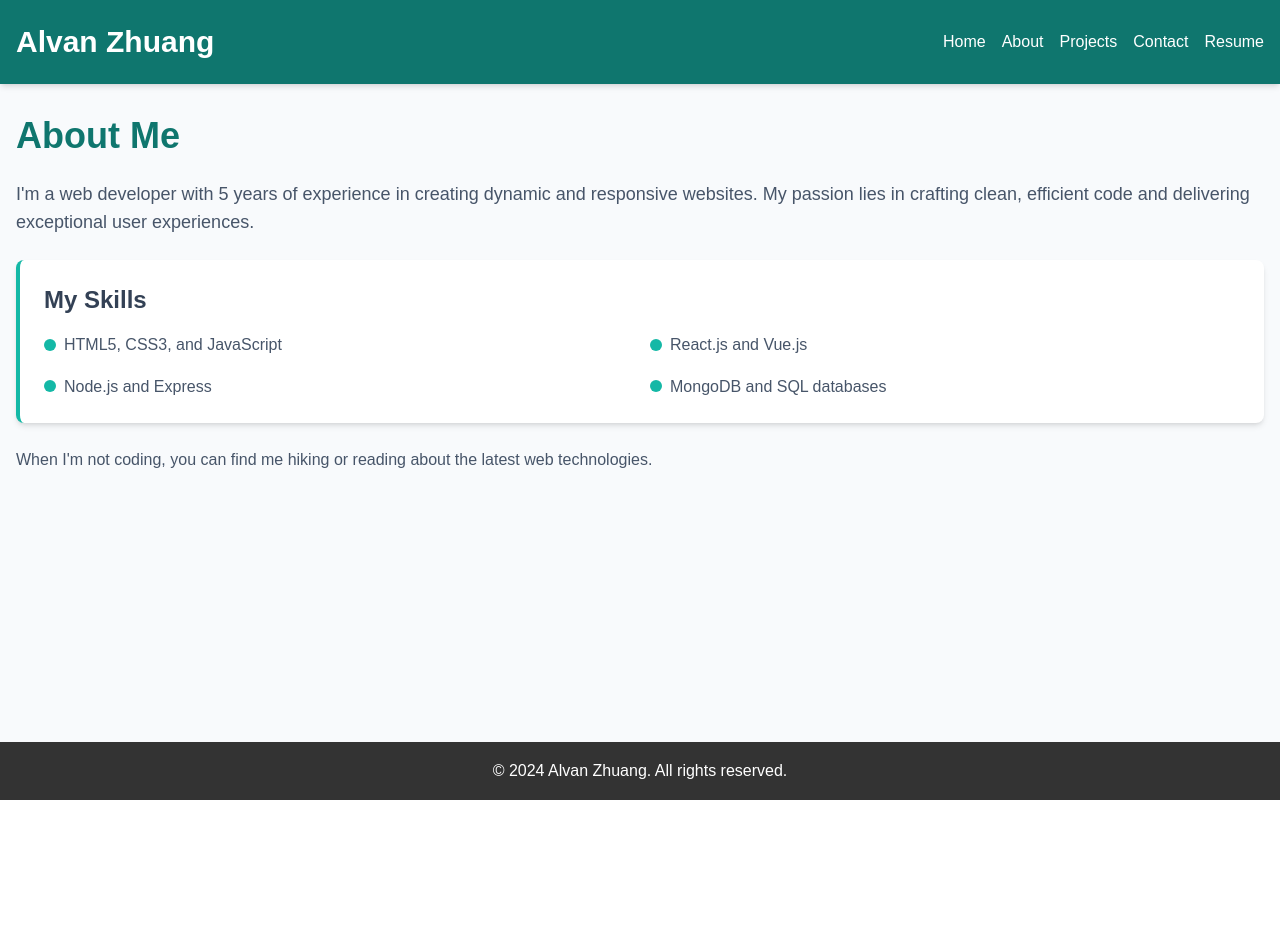
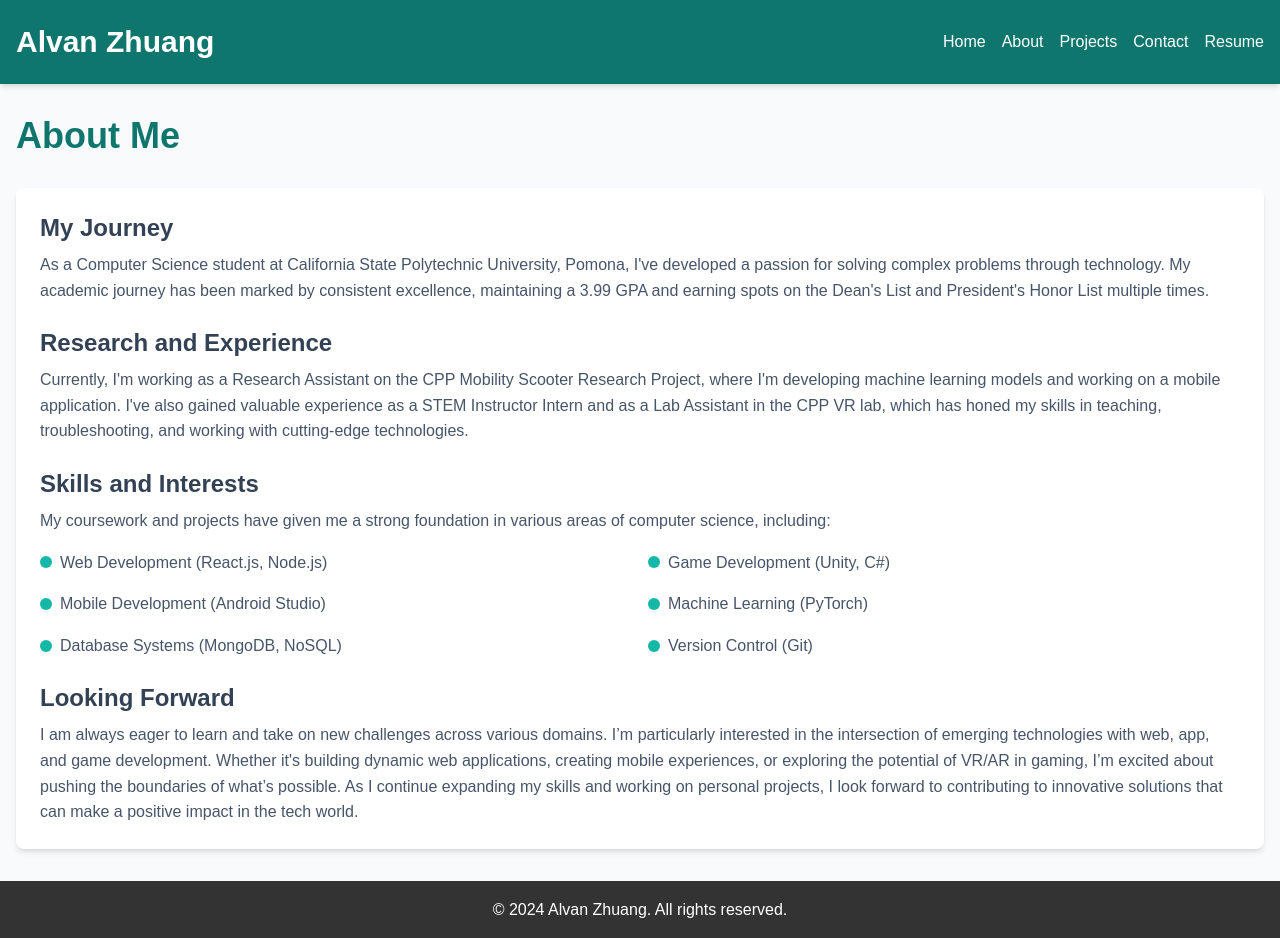
Before and after one commit to AlvanZ/Portfolio, a React (Create React App) app: page /about in a window 1280 px wide. Before the commit the page ends 800 px from the top, so only its background shows below. Built offline with nearby package versions, Linux system fonts and the light colour scheme.

Commit message:
update home/about/projects page

```diff
--- a/package.json
+++ b/package.json
@@ -42,6 +42,7 @@
     ]
   },
   "devDependencies": {
+    "@babel/plugin-proposal-private-property-in-object": "^7.21.11",
     "autoprefixer": "^10.4.20",
     "gh-pages": "^6.1.1",
     "postcss": "^8.4.47",
--- a/src/App.js
+++ b/src/App.js
@@ -18,6 +18,7 @@ function App() {
         <main className='flex-grow container mx-auto px-4 py-8'>
         <Routes>
           <Route path="/" element={<Home />} />
+          <Route path="/Portfolio" element={<Home />} />
           <Route path="/about" element={<About />} />
           <Route path="/projects" element={<Projects />} />
           <Route path="/contact" element={<Contact />} />
--- a/src/pages/About.js
+++ b/src/pages/About.js
@@ -1,36 +1,68 @@
 import React from 'react';
+
 export default function About() {
   return (
-    <div className="space-y-6">
+    <div className="space-y-8">
       <h2 className="text-4xl font-bold text-teal-700">About Me</h2>
-      <p className="text-lg text-slate-600">
-        I'm a web developer with 5 years of experience in creating dynamic and responsive websites.
-        My passion lies in crafting clean, efficient code and delivering exceptional user experiences.
+      <div className="bg-white shadow-md rounded-lg p-6 space-y-6">
+        <div>
+          <h3 className="text-2xl font-semibold text-slate-700 mb-2">My Journey</h3>
+          <p className="text-slate-600">
+            As a Computer Science student at California State Polytechnic University, Pomona,
+            I've developed a passion for solving complex problems through technology. My academic
+            journey has been marked by consistent excellence, maintaining a 3.99 GPA and earning
+            spots on the Dean's List and President's Honor List multiple times.
           </p>
-      <div className="bg-white shadow-md rounded-lg p-6 border-l-4 border-teal-500">
-        <h3 className="text-2xl font-semibold text-slate-700 mb-4">My Skills</h3>
+        </div>
+        <div>
+          <h3 className="text-2xl font-semibold text-slate-700 mb-2">Research and Experience</h3>
+          <p className="text-slate-600">
+            Currently, I'm working as a Research Assistant on the CPP Mobility Scooter Research Project,
+            where I'm developing machine learning models and working on a mobile application. I've also
+            gained valuable experience as a STEM Instructor Intern and as a Lab Assistant in the CPP VR lab,
+            which has honed my skills in teaching, troubleshooting, and working with cutting-edge technologies.
+          </p>
+        </div>
+        <div>
+          <h3 className="text-2xl font-semibold text-slate-700 mb-2">Skills and Interests</h3>
+          <p className="text-slate-600 mb-4">
+            My coursework and projects have given me a strong foundation in various areas of computer science,
+            including:
+          </p>
           <ul className="grid grid-cols-2 gap-4 text-slate-600">
             <li className="flex items-center">
               <span className="w-3 h-3 bg-teal-500 rounded-full mr-2"></span>
-            HTML5, CSS3, and JavaScript
+              Web Development (React.js, Node.js)
             </li>
             <li className="flex items-center">
               <span className="w-3 h-3 bg-teal-500 rounded-full mr-2"></span>
-            React.js and Vue.js
+              Game Development (Unity, C#)
             </li>
             <li className="flex items-center">
               <span className="w-3 h-3 bg-teal-500 rounded-full mr-2"></span>
-            Node.js and Express
+              Mobile Development (Android Studio)
             </li>
             <li className="flex items-center">
               <span className="w-3 h-3 bg-teal-500 rounded-full mr-2"></span>
-            MongoDB and SQL databases
+              Machine Learning (PyTorch)
+            </li>
+            <li className="flex items-center">
+              <span className="w-3 h-3 bg-teal-500 rounded-full mr-2"></span>
+              Database Systems (MongoDB, NoSQL)
+            </li>
+            <li className="flex items-center">
+              <span className="w-3 h-3 bg-teal-500 rounded-full mr-2"></span>
+              Version Control (Git)
             </li>
           </ul>
         </div>
+        <div>
+          <h3 className="text-2xl font-semibold text-slate-700 mb-2">Looking Forward</h3>
           <p className="text-slate-600">
-        When I'm not coding, you can find me hiking or reading about the latest web technologies.
+          I am always eager to learn and take on new challenges across various domains. I’m particularly interested in the intersection of emerging technologies with web, app, and game development. Whether it's building dynamic web applications, creating mobile experiences, or exploring the potential of VR/AR in gaming, I’m excited about pushing the boundaries of what’s possible. As I continue expanding my skills and working on personal projects, I look forward to contributing to innovative solutions that can make a positive impact in the tech world.
           </p>
+        </div>
+      </div>
     </div>
   );
 }
--- a/src/pages/Home.js
+++ b/src/pages/Home.js
@@ -1,21 +1,35 @@
 import React from 'react';
+import { Link } from 'react-router-dom';
 
 export default function Home() {
   return (
-    <div className="space-y-6">
-      <h2 className="text-4xl font-bold text-teal-700">Welcome to My Portfolio</h2>
-      <p className="text-lg text-slate-600">
-        Hello! I'm Jane Doe, a passionate web developer with expertise in creating responsive and user-friendly websites.
-        Explore my portfolio to see my latest projects and skills.
-      </p>
+    <div className="space-y-8">
+      <div className="text-center">
+        <h2 className="text-4xl font-bold text-teal-700">Alvan Zhuang</h2>
+        <p className="text-xl text-slate-600 mt-2">Aspiring Computer Scientist & Developer</p>
+      </div>
       <div className="bg-white shadow-md rounded-lg p-6 border-l-4 border-teal-500">
-        <h3 className="text-2xl font-semibold text-slate-700 mb-2">My Expertise</h3>
+        <p className="text-lg text-slate-600 mb-4">
+          Hello! I'm a 4th year Computer Science student at California State Polytechnic University, Pomona,
+          passionate about creating innovative solutions through technology.
+        </p>
         <ul className="list-disc list-inside space-y-2 text-slate-600">
-          <li>Responsive Web Design</li>
-          <li>Front-end Development (React, Vue)</li>
-          <li>Back-end Development (Node.js, Express)</li>
-          <li>Database Management (MongoDB, SQL)</li>
+          <li>Expected Graduation: May 2025</li>
+          <li>GPA: 3.99 / Major GPA: 4.0</li>
+          <li>Currently Research Assistant on Mobility Scooter Project</li>
+          <li>Experience in Web, Game, Mobile App Development, and Machine Learning</li>
         </ul>
+      </div>
+      <div className="flex flex-wrap justify-center gap-4">
+        <Link to="/about" className="bg-teal-600 text-white py-2 px-4 rounded-md hover:bg-teal-700 transition-colors">
+          Learn More About Me
+        </Link>
+        <Link to="/projects" className="bg-slate-600 text-white py-2 px-4 rounded-md hover:bg-slate-700 transition-colors">
+          View My Projects
+        </Link>
+        <Link to="/resume" className="bg-teal-600 text-white py-2 px-4 rounded-md hover:bg-teal-700 transition-colors">
+          See My Resume
+        </Link>
       </div>
     </div>
   );
--- a/src/pages/Projects.js
+++ b/src/pages/Projects.js
@@ -3,31 +3,41 @@ import React from 'react';
 export default function Projects() {
   const projects = [
     {
-      title: "E-commerce Website",
-      description: "A fully responsive e-commerce website built with React.js and Node.js, featuring user authentication and payment integration.",
-      technologies: ["React", "Node.js", "MongoDB", "Stripe"]
+      title: "Modifier Mayhem",
+      description: "A 3D first-person survival shooter game developed using C# and Unity.",
+      details: [
+        "Contributed to both gameplay mechanics and visual design.",
+        "Implemented core game systems such as a dynamic round system, interactive user interface (UI), and various power-ups.",
+        "Designed immersive game maps, balancing both aesthetics and functionality."
+      ],
+      technologies: ["C#", "Unity"]
     },
     {
-      title: "Task Management App",
-      description: "A Vue.js-based task management application with drag-and-drop functionality and real-time updates using Firebase.",
-      technologies: ["Vue.js", "Firebase", "Vuex"]
-    },
-    {
-      title: "Portfolio Website",
-      description: "A custom-built portfolio website showcasing my skills and projects, created with React and React Router.",
-      technologies: ["React", "React Router", "Tailwind CSS"]
+      title: "Cybersecurity VR Game",
+      description: "A VR game designed to teach users how to protect themselves from cyber attacks.",
+      details: [
+        "Led a team in the development using Unity and C# for gameplay mechanics and immersive user experience.",
+        "Successfully demoed the game at the College of Science Research Symposium, Cal Poly Pomona.",
+        "Engaged over 20 participants in hands-on sessions that educated them on cybersecurity best practices."
+      ],
+      technologies: ["C#", "Unity", "VR"]
     }
   ];
 
   return (
-    <div className="space-y-6">
+    <div className="space-y-8">
       <h2 className="text-4xl font-bold text-teal-700">My Projects</h2>
-      <div className="grid gap-6 md:grid-cols-2 lg:grid-cols-3">
+      <div className="grid gap-6 md:grid-cols-2">
         {projects.map((project, index) => (
           <div key={index} className="bg-white shadow-md rounded-lg overflow-hidden">
             <div className="p-6">
               <h3 className="text-xl font-semibold text-slate-700 mb-2">{project.title}</h3>
               <p className="text-slate-600 mb-4">{project.description}</p>
+              <ul className="list-disc list-inside space-y-2 text-slate-600 mb-4">
+                {project.details.map((detail, detailIndex) => (
+                  <li key={detailIndex}>{detail}</li>
+                ))}
+              </ul>
               <div className="flex flex-wrap gap-2">
                 {project.technologies.map((tech, techIndex) => (
                   <span key={techIndex} className="px-2 py-1 bg-teal-100 text-teal-800 text-sm rounded-full">
```
Also changed, not shown: 1 other file (tests, documents, lock files or other folders). Lines whose indentation alone changed are shown as unchanged.
